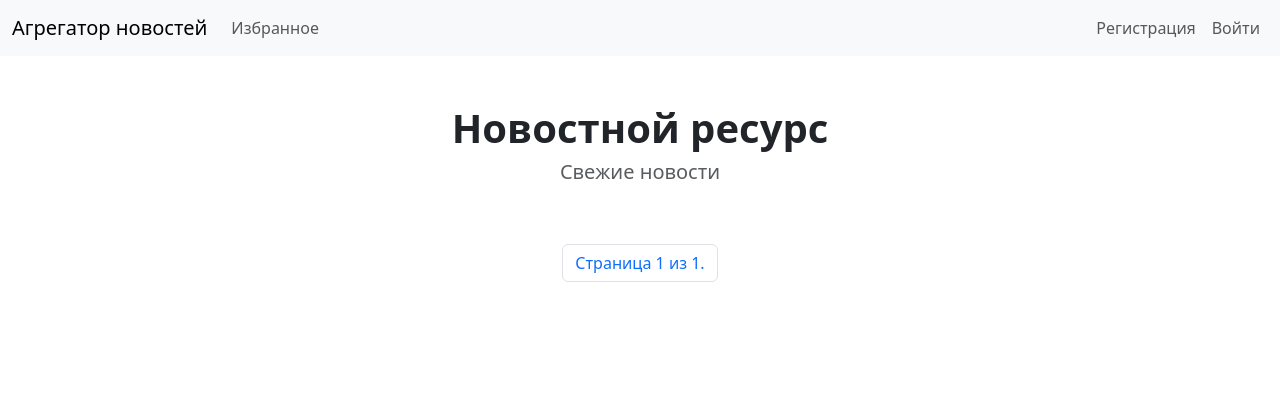
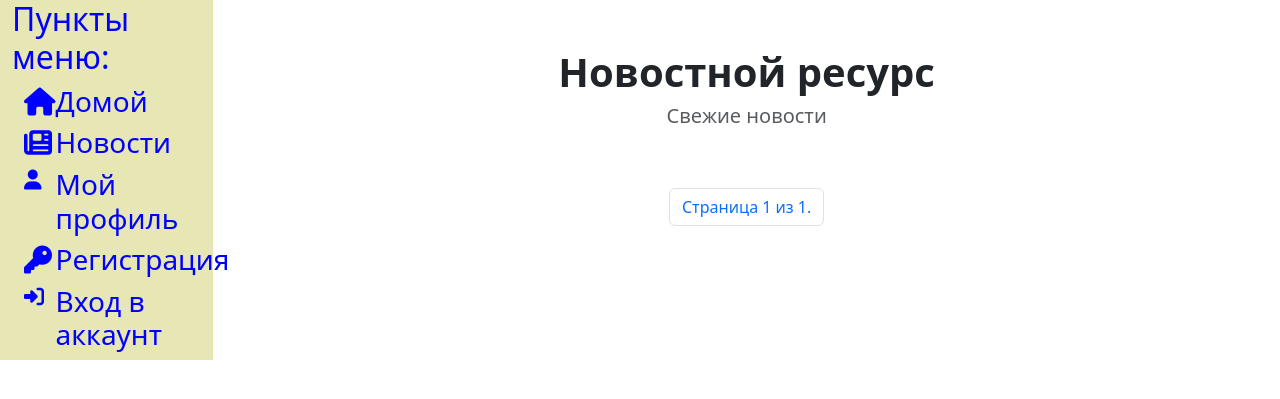
Before and after one commit to murmandev/dz-rtk, a Django app: page / in a window 1280 px wide. Shown: the top 399 px of the page. Run offline with Django 4.2, Linux system fonts and the light colour scheme; data that the repository does not hold is empty; some libraries are stand-ins or nearby versions.

Commit message:
Левое меню встроено

```diff
--- /dev/null
+++ b/core/static/core/css/core.css
@@ -0,0 +1,9 @@
+
+.link {
+    text-decoration: none;
+    color: blue;
+}
+
+.colnav {
+    color: blue;
+}
--- a/core/templates/core/base.html
+++ b/core/templates/core/base.html
@@ -5,15 +5,24 @@
     <meta charset="UTF-8">
     <meta name="viewport" content="width=device-width, initial-scale=1.0">
     <link rel="stylesheet" href="{% static 'core/css/bootstrap.min.css' %}">
+    <link rel="stylesheet" href="{% static 'core/css/core.css' %}">
     <title>News</title>
 </head>
 <body>
-    {% include 'core/nav.html' %}
-
-    {% block content %}
-    {% endblock content %}
-
+    <div class="container-fluid">
+        <div class="row">
+            <div class="col-2" style="background-color: rgb(231, 230, 181);">
+                <h2 class="colnav text-center text-md-start">Пункты меню:</h2>
+                {% include 'core/nav2.html' %}
+            </div>
+            <div class="col-10 text-center">
+                {% block content %}
+                {% endblock content %}
+            </div>
+        </div>
+    </div>
 
     <script src="{% static 'core/js/bootstrap.min.js'%}"></script>
+    <script src="https://kit.fontawesome.com/a97047fead.js" crossorigin="anonymous"></script>
 </body>
 </html>
--- /dev/null
+++ b/core/templates/core/nav2.html
@@ -0,0 +1,70 @@
+<div class="container-fluid">
+    <div class="row">
+        <div class="d-md-none col-12 text-center">
+            <h3 class="colnav"><a href="#"><i class="fa-solid fa-home"></i></a></h1>
+        </div>
+        <div class="d-none d-md-block col-md-2">
+            <h3 class="colnav"><i class="fa-solid fa-home"></i></h3>
+        </div>
+        <div class="col-md-10 d-none d-md-block">
+            <a class="link" href="#">
+                <h3>Домой</h3>
+            </a>
+        </div>
+    </div>
+
+    <div class="row">
+        <div class="d-md-none col-12 text-center">
+            <h3 class="colnav"><a href="#"><i class="fa-solid fa-newspaper"></i></a></h3>
+        </div>
+        <div class="d-none d-md-block col-md-2">
+            <h3 class="colnav"><i class="fa-solid fa-newspaper"></i></h3>
+        </div>
+        <div class="col-md-10 d-none d-md-block">
+            <a class="link" href="#">
+                <h3>Новости</h3>
+            </a>
+        </div>
+    </div>
+
+    <div class="row">
+        <div class="d-md-none col-12 text-center">
+            <h3 class="colnav"><a href="#"><i class="fa-solid fa-user"></i></a></h3>
+        </div>
+        <div class="d-none d-md-block col-md-2">
+            <h5 class="colnav"><i class="fa-solid fa-user"></i></h5>
+        </div>
+        <div class="col-md-10 d-none d-md-block">
+            <a class="link" href="#">
+                <h3>Мой профиль</h3>
+            </a>
+        </div>
+    </div>
+    <div class="row">
+        <div class="d-md-none col-12 text-center">
+            <h3 class="colnav"><a href="#"><i class="fa-solid fa-key"></i></a></h3>
+        </div>
+        <div class="d-none d-md-block col-md-2">
+            <h3 class="colnav"><i class="fa-solid fa-key"></i></h3>
+        </div>
+        <div class="col-md-10 d-none d-md-block">
+            <a class="link" href="#">
+                <h3>Регистрация</h3>
+            </a>
+        </div>
+    </div>
+
+    <div class="row">
+        <div class="d-md-none col-12 text-center">
+            <h3 class="colnav"><a href="#"><i class="fa-solid fa-right-to-bracket"></i></a></h3>
+        </div>
+        <div class="d-none d-md-block col-md-2">
+            <h5 class="colnav"><i class="fa-solid fa-right-to-bracket"></i></h5>
+        </div>
+        <div class="col-md-10 d-none d-md-block text-start">
+            <a class="link" href="#">
+                <h3>Вход в аккаунт</h3>
+            </a>
+        </div>
+    </div>
+</div>
```
Also changed, not shown: core/templates/core/index_backUP.html (added, +72 -0 lines).
